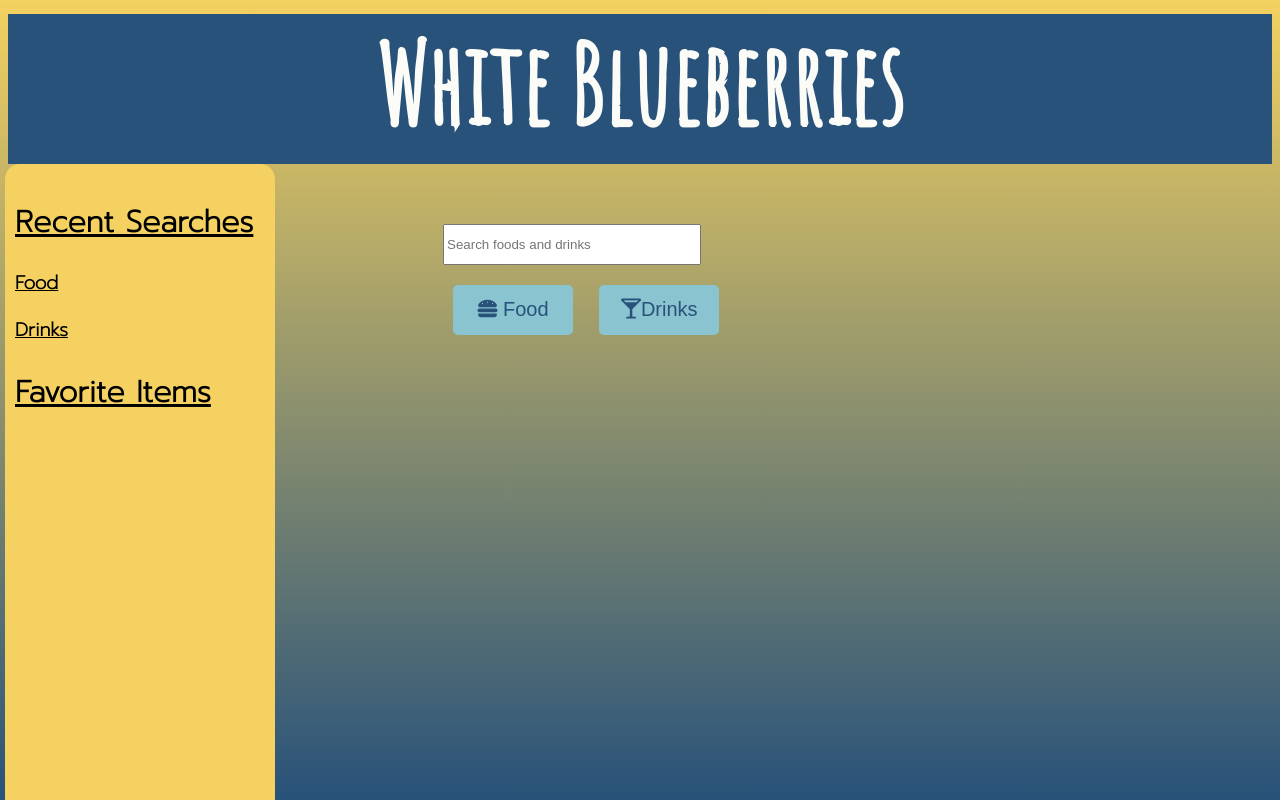
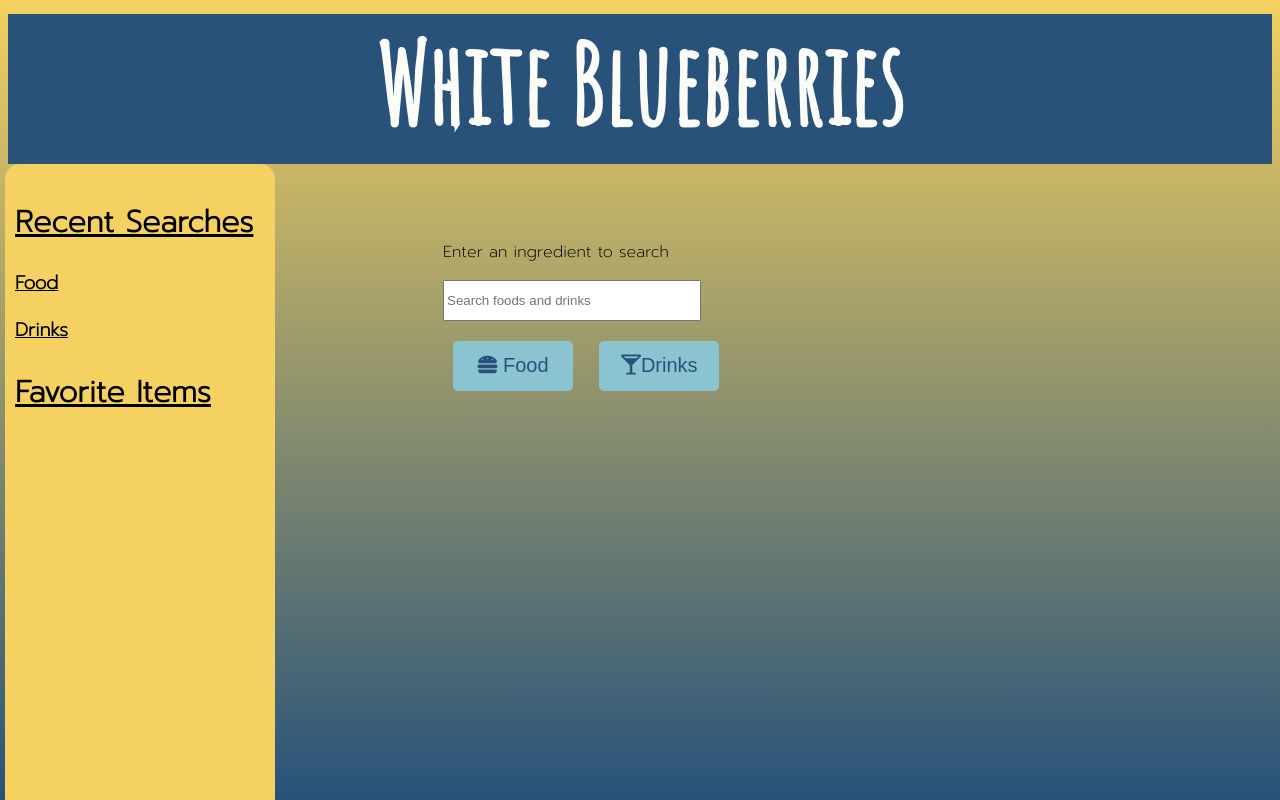
Before and after one commit to IamAlphena/whiteblueberries, a plain HTML site: page index.html in a window 1280 px wide. Shown: the top 800 px of the page. Drawn offline with nearby package versions, Linux system fonts and the light colour scheme.

Commit message:
added text

```diff
--- a/index.html
+++ b/index.html
@@ -51,6 +51,7 @@
       </div>
       <div class="main">
       <div class="searchBox">
+        <p>    Enter an ingredient to search</p>
         <input
           type="text"
           placeholder="Search foods and drinks"
```
